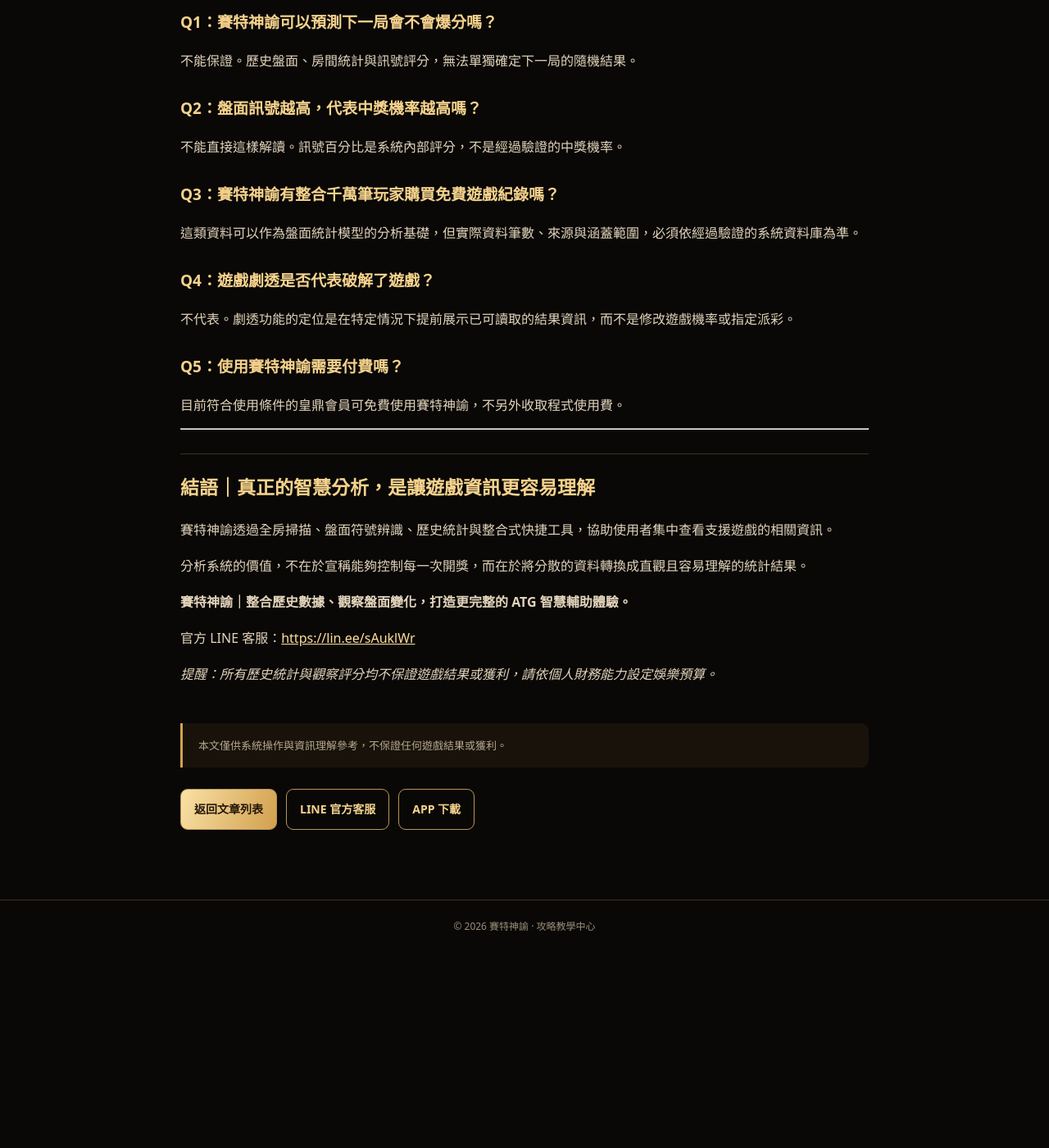
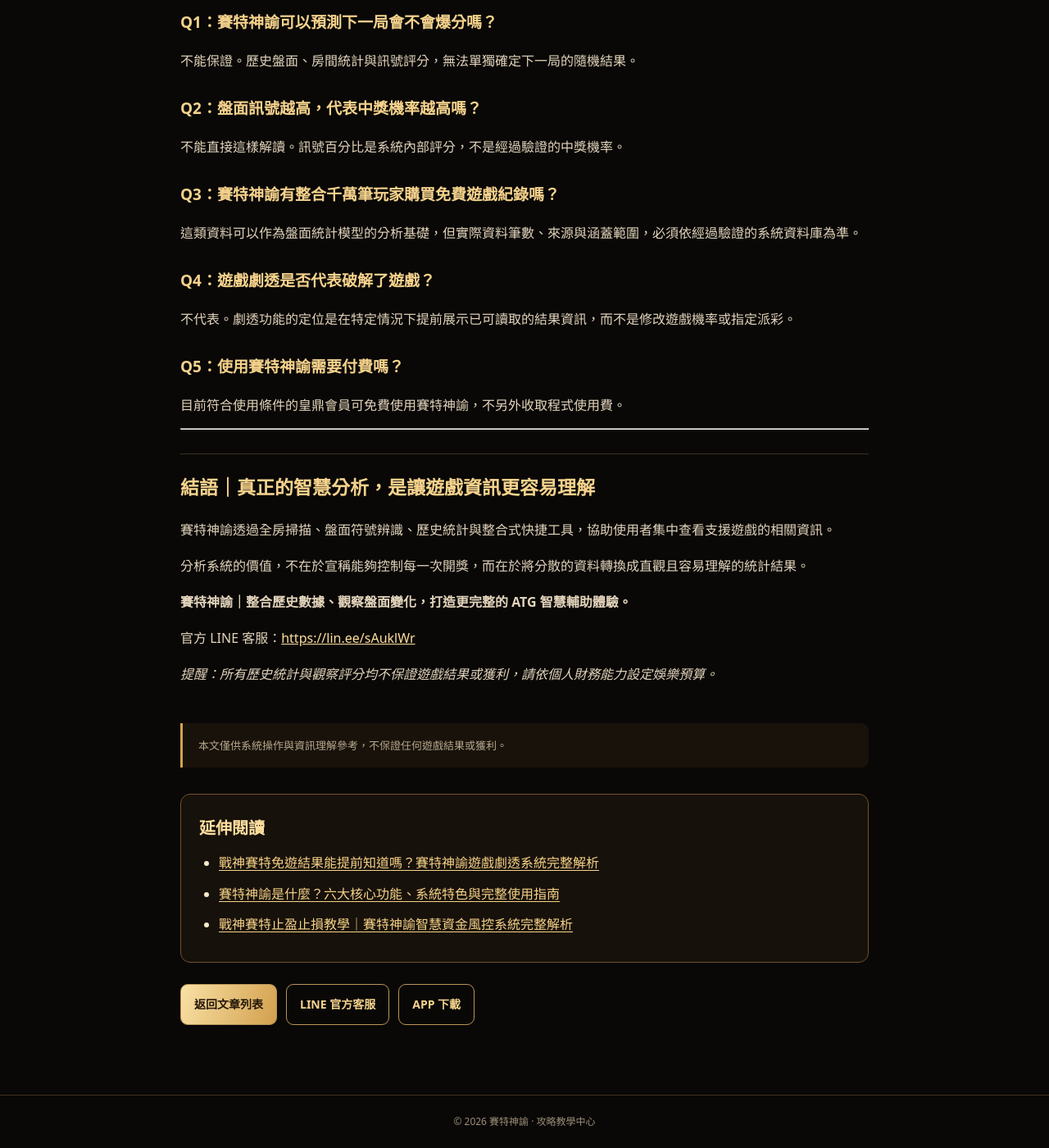
Before and after one commit to seth-oracle/seth-oracle.github.io, a Jekyll site: the page built from _tutorials/article-2.md, in a window 1280 px wide and 1400 px high, scrolled down 5933 px. Shown: the whole window at 82% size. Built offline with Jekyll 4.4.1, drawn with Linux system fonts in a browser that asks for light colours; before the commit the page ends 7095 px from its top, so only the background shows below that.

Commit message:
Add article breadcrumbs and same-category internal links for SEO

```diff
--- a/_layouts/tutorial.html
+++ b/_layouts/tutorial.html
@@ -40,6 +41,9 @@ footer{border-top:1px solid #43301d;text-align:center;font-size:12px;color:#9d8e
 .site-app-brand{display:inline-flex!important;align-items:center;gap:9px;white-space:nowrap}
 .site-app-brand-icon{display:block;width:38px;height:38px;flex:0 0 38px;object-fit:cover;border-radius:9px;border:1px solid #aa8649;box-shadow:0 2px 12px #0008}
 @media(max-width:700px){.site-app-brand-icon{width:33px;height:33px;flex-basis:33px}}
+.related-guides{margin:32px 0 8px;padding:22px;border:1px solid #73502d;border-radius:12px;background:#17110b}
+.related-guides h2{font-size:20px;color:#ffe0a0;margin:0 0 10px}
+.related-guides ul{margin:0;padding-left:24px}.related-guides li{margin:8px 0}.related-guides a{color:#f7d388;text-decoration:underline;text-underline-offset:3px}
 </style>
 </head>
 <body>
@@ -49,5 +53,11 @@ footer{border-top:1px solid #43301d;text-align:center;font-size:12px;color:#9d8e
 <header class="article-head"><span class="tag">{{ page.category | escape }}</span><h1>{{ page.title | escape }}</h1><p class="intro">{{ page.description | escape }}</p></header>
 <div class="prose">{{ content }}</div>
 <div class="notice">本文僅供系統操作與資訊理解參考，不保證任何遊戲結果或獲利。</div>
+{% assign related_docs = site.tutorials | where: "published", true | where: "category", page.category | sort: "order" %}
+{% assign related_count = 0 %}
+<nav class="related-guides" aria-label="同類型攻略文章">
+<h2>延伸閱讀</h2>
+<ul>{% for doc in related_docs %}{% if doc.url != page.url and related_count < 3 %}<li><a href="{{ doc.url | relative_url }}">{{ doc.title | escape }}</a></li>{% assign related_count = related_count | plus: 1 %}{% endif %}{% endfor %}</ul>
+</nav>
 <div class="article-links"><a href="/guides/">返回文章列表</a><a href="https://lin.ee/sAuklWr" target="_blank" rel="noopener noreferrer">LINE 官方客服</a><a href="/#download">APP 下載</a></div>
 </main><footer>© 2026 賽特神諭 · 攻略教學中心</footer></body></html>
```
Also changed, not shown: other parts of _layouts/tutorial.html (+1 -0 lines).
